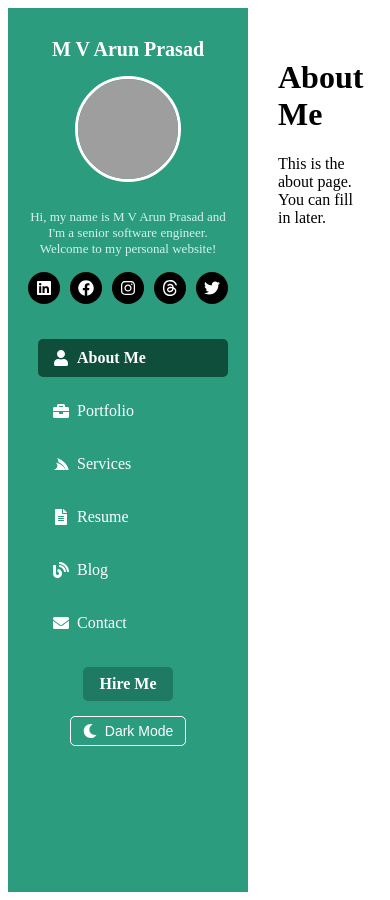
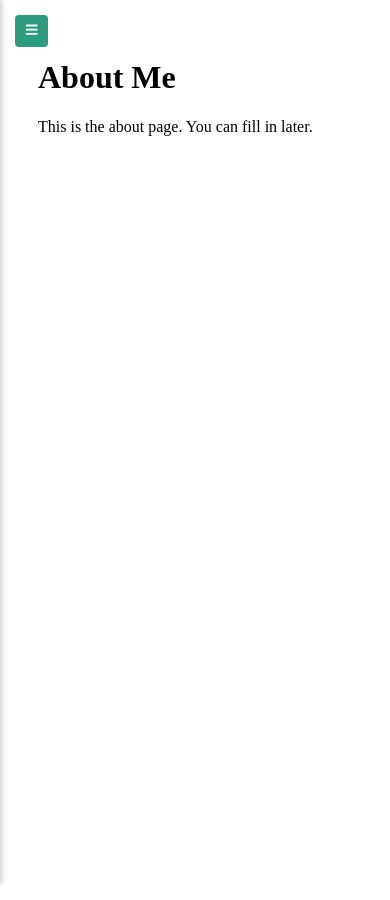
Before and after one commit to arun8340/arun-portfolio, a React (Create React App) app: page / in a window 390 px wide. After the commit the page ends 844 px from the top, so only its background shows below. Built offline with nearby package versions, Linux system fonts and the light colour scheme; grey boxes are pictures that could not be loaded.

Commit message:
mobile compact changes

```diff
--- a/src/components/Sidebar.css
+++ b/src/components/Sidebar.css
@@ -9,6 +9,9 @@
   justify-content: flex-start;
   align-items: stretch;
   transition: background-color 0.3s;
+  overflow-y: auto;
+  -webkit-overflow-scrolling: touch;
+  z-index: 999;
 }
 
 .sidebar.dark {
@@ -105,6 +108,7 @@ h2 {
   display: flex;
   flex-direction: column;
   align-items: center;
+  margin-top: auto;
 }
 
 .hire-btn {
@@ -154,3 +158,49 @@ body.dark a {
 body.dark .content-container {
   background-color: #1e1e1e;
 }
+
+/* Smooth scrolling for internal anchor links */
+html {
+  scroll-behavior: smooth;
+}
+
+/* Sidebar toggle hidden on large screens */
+.sidebar-toggle {
+  display: none;
+}
+
+@media (max-width: 768px) {
+  .sidebar {
+    transform: translateX(-100%);
+    position: fixed;
+    top: 0;
+    left: 0;
+    height: 100vh;
+    width: 240px;
+    z-index: 999;
+    background-color: white;
+    box-shadow: 2px 0 5px rgba(0, 0, 0, 0.2);
+  }
+
+  .sidebar.open {
+    transform: translateX(0);
+  }
+
+  .sidebar-toggle {
+    display: block;
+    position: fixed;
+    top: 15px;
+    left: 15px;
+    background-color: #2c9c7f;
+    color: white;
+    border: none;
+    border-radius: 4px;
+    padding: 8px 10px;
+    z-index: 1001;
+  }
+
+  .sidebar.dark {
+    background-color: #1e1e1e;
+    color: white;
+  }
+}
--- a/src/components/Sidebar.js
+++ b/src/components/Sidebar.js
@@ -1,14 +1,26 @@
 import React, { useState, useEffect } from "react";
 import { Link, useLocation } from "react-router-dom";
 import {
-  FaUser, FaBriefcase, FaServicestack, FaFileAlt, FaBlog, FaEnvelope,
-  FaLinkedin, FaFacebook, FaInstagram, FaTwitter, FaMoon, FaSun
+  FaUser,
+  FaBriefcase,
+  FaServicestack,
+  FaFileAlt,
+  FaBlog,
+  FaEnvelope,
+  FaLinkedin,
+  FaFacebook,
+  FaInstagram,
+  FaTwitter,
+  FaMoon,
+  FaSun,
+  FaBars,
 } from "react-icons/fa";
 import { SiThreads } from "react-icons/si";
 import "./Sidebar.css";
 
 function Sidebar() {
   const [darkMode, setDarkMode] = useState(false);
+  const [sidebarOpen, setSidebarOpen] = useState(false);
   const location = useLocation();
 
   useEffect(() => {
@@ -20,7 +32,20 @@ function Sidebar() {
   }, [darkMode]);
 
   return (
-    <div className={`sidebar ${darkMode ? "dark" : ""}`}>
+    <>
+      {/* Mobile Toggle Button */}
+      <button
+        className="sidebar-toggle"
+        onClick={() => setSidebarOpen(!sidebarOpen)}
+      >
+        <FaBars />
+      </button>
+
+      <div
+        className={`sidebar ${darkMode ? "dark" : ""} ${
+          sidebarOpen ? "open" : ""
+        }`}
+      >
         <div className="top-section">
           <h2>M V Arun Prasad</h2>
           <img
@@ -29,47 +54,76 @@ function Sidebar() {
             className="profile-img"
           />
           <p className="description">
-          Hi, my name is M V Arun Prasad and I'm a senior software engineer. Welcome to my personal website!
+            Hi, my name is M V Arun Prasad and I'm a senior software engineer.
+            Welcome to my personal website!
           </p>
 
           <div className="social-icons">
-          <a href="#"><FaLinkedin /></a>
-          <a href="#"><FaFacebook /></a>
-          <a href="#"><FaInstagram /></a>
-          <a href="#"><SiThreads /></a>
-          <a href="#"><FaTwitter /></a>
+            <a href="#">
+              <FaLinkedin />
+            </a>
+            <a href="#">
+              <FaFacebook />
+            </a>
+            <a href="#">
+              <FaInstagram />
+            </a>
+            <a href="#">
+              <SiThreads />
+            </a>
+            <a href="#">
+              <FaTwitter />
+            </a>
           </div>
         </div>
 
         <nav className="nav-menu">
           <ul>
             <li>
-            <Link to="/" className={location.pathname === "/" ? "active" : ""}>
+              <Link
+                to="/"
+                className={location.pathname === "/" ? "active" : ""}
+              >
                 <FaUser /> About Me
               </Link>
             </li>
             <li>
-            <Link to="/portfolio" className={location.pathname === "/portfolio" ? "active" : ""}>
+              <Link
+                to="/portfolio"
+                className={location.pathname === "/portfolio" ? "active" : ""}
+              >
                 <FaBriefcase /> Portfolio
               </Link>
             </li>
             <li>
-            <Link to="/services" className={location.pathname === "/services" ? "active" : ""}>
+              <Link
+                to="/services"
+                className={location.pathname === "/services" ? "active" : ""}
+              >
                 <FaServicestack /> Services
               </Link>
             </li>
             <li>
-            <Link to="/resume" className={location.pathname === "/resume" ? "active" : ""}>
+              <Link
+                to="/resume"
+                className={location.pathname === "/resume" ? "active" : ""}
+              >
                 <FaFileAlt /> Resume
               </Link>
             </li>
             <li>
-            <Link to="/blog" className={location.pathname === "/blog" ? "active" : ""}>
+              <Link
+                to="/blog"
+                className={location.pathname === "/blog" ? "active" : ""}
+              >
                 <FaBlog /> Blog
               </Link>
             </li>
             <li>
-            <Link to="/contact" className={location.pathname === "/contact" ? "active" : ""}>
+              <Link
+                to="/contact"
+                className={location.pathname === "/contact" ? "active" : ""}
+              >
                 <FaEnvelope /> Contact
               </Link>
             </li>
@@ -77,12 +131,19 @@ function Sidebar() {
         </nav>
 
         <div className="bottom-section">
-        <a href="#hire" className="hire-btn">Hire Me</a>
-        <button className="toggle-mode" onClick={() => setDarkMode(!darkMode)}>
-          {darkMode ? <FaSun /> : <FaMoon />} {darkMode ? "Light Mode" : "Dark Mode"}
+          <a href="#hire" className="hire-btn">
+            Hire Me
+          </a>
+          <button
+            className="toggle-mode"
+            onClick={() => setDarkMode(!darkMode)}
+          >
+            {darkMode ? <FaSun /> : <FaMoon />}{" "}
+            {darkMode ? "Light Mode" : "Dark Mode"}
           </button>
         </div>
       </div>
+    </>
   );
 }
 
```
Lines whose indentation alone changed are shown as unchanged.
